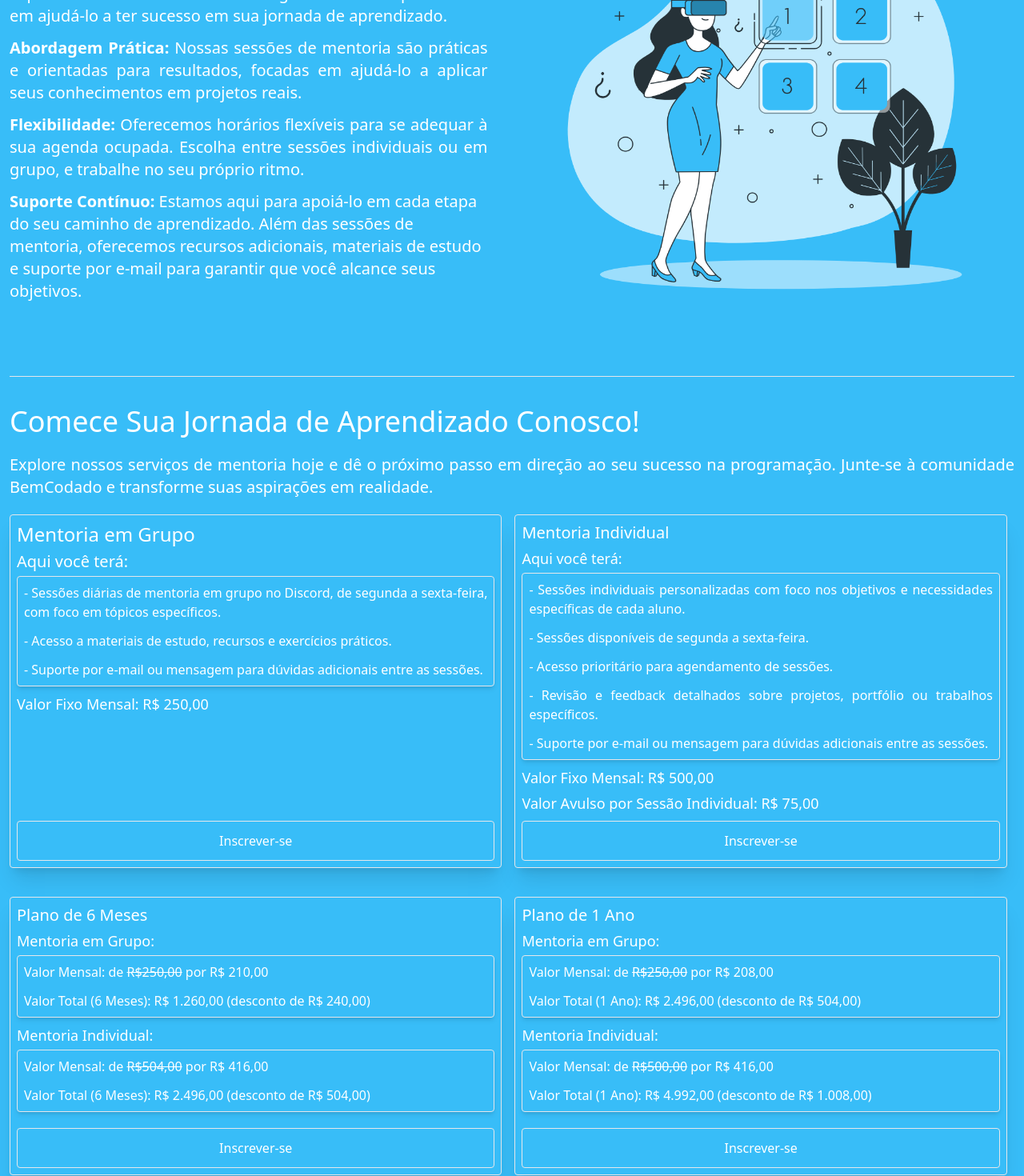
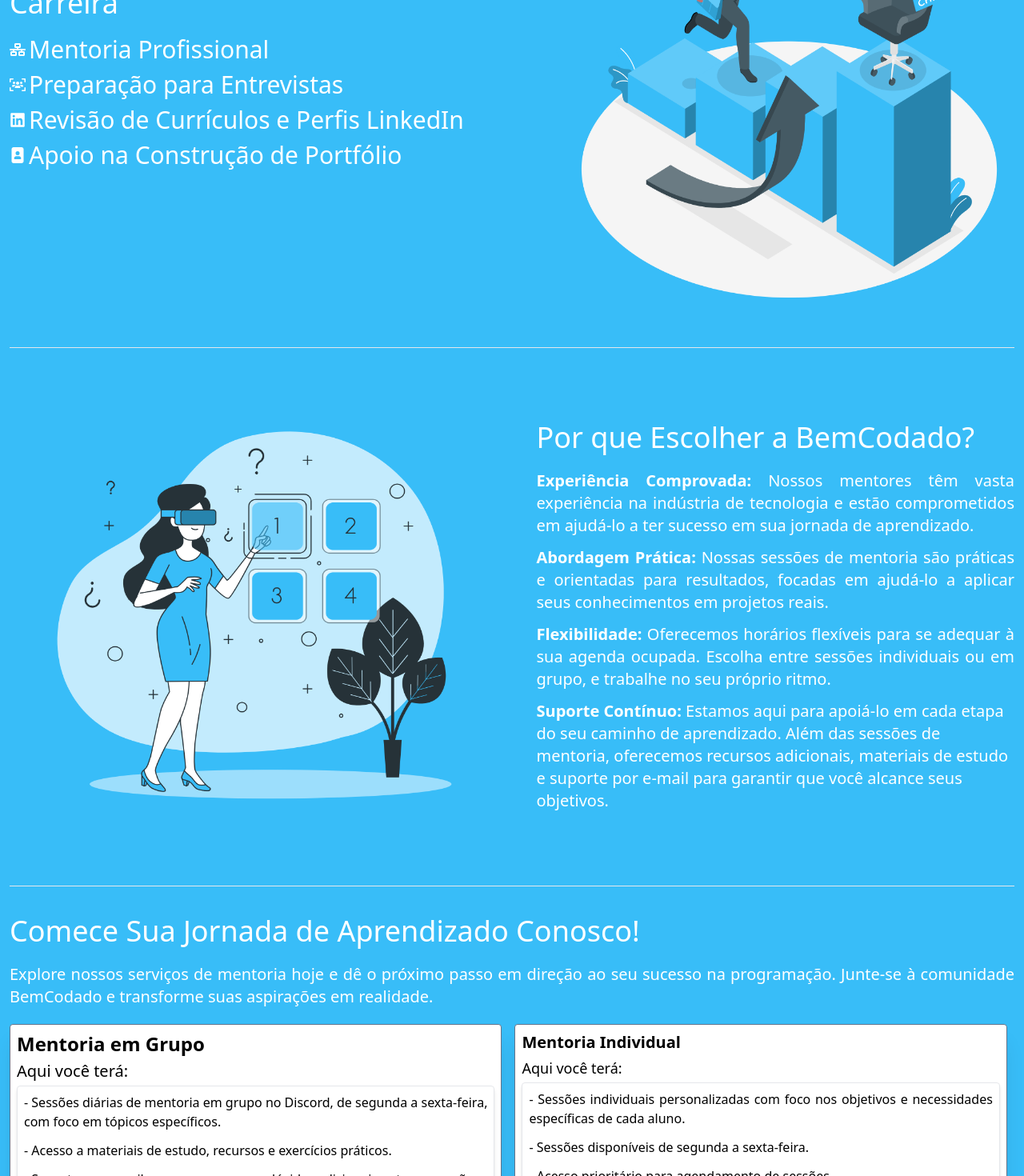
Before and after one commit to claudiocassimiro/bemcodado-mentorias, a Next.js app: page / in a window 1280 px wide. Shown: the part 1600-3070 px from the top of the page at 80% size. Built offline with nearby package versions, Linux system fonts and the light colour scheme.

Commit message:
refactor: add new section and add improvements on contrast of plans sections

```diff
--- a/src/app/page.tsx
+++ b/src/app/page.tsx
@@ -6,6 +6,9 @@
   FaReact,
   FaNodeJs,
   FaDatabase,
+  FaImagePortrait,
+  FaNetworkWired,
+  FaUsersViewfinder,
 } from "react-icons/fa6";
 import { SiHtmx } from "react-icons/si";
 
@@ -154,6 +157,64 @@
           </div>
         </section>
         <hr />
+        <section className="flex flex-col mb-9">
+          {/* A div abaixo vai servir para Mobile */}
+          <div className="flex flex-col lg:hidden">
+            <h2 className="text-2xl md:text-3xl my-5">Carreira</h2>
+            <div className="relative w-72 h-72 self-center md:w-96 md:h-96">
+              <Image
+                src="/images/homem-progredindo-na-carreira.png"
+                alt="pessoas em colaboração"
+                fill
+              />
+            </div>
+            <ul className="flex flex-col gap-2 md:text-2xl">
+              <li className="flex items-center gap-1">
+                <FaNetworkWired size="20" /> Mentoria Profissional
+              </li>
+              <li className="flex items-center gap-1">
+                <FaUsersViewfinder size="20" /> Preparação para Entrevistas
+              </li>
+              <li className="flex items-center gap-1">
+                <FaLinkedin size="20" /> Revisão de Currículos e Perfis LinkedIn
+              </li>
+              <li className="flex items-center gap-1">
+                <FaImagePortrait size="20" /> Apoio na Construção de Portfólio
+              </li>
+            </ul>
+          </div>
+          {/* A div abaixo vai servir para Desktop */}
+          <div className="hidden lg:flex lg:items-center lg:gap-10">
+            <div className="w-[60%]">
+              <h2 className="text-2xl md:text-3xl lg:text-4xl mb-5">
+                Carreira
+              </h2>
+              <ul className="flex flex-col gap-2 lg:text-3xl">
+                <li className="flex items-center gap-1">
+                  <FaNetworkWired size="20" /> Mentoria Profissional
+                </li>
+                <li className="flex items-center gap-1">
+                  <FaUsersViewfinder size="20" /> Preparação para Entrevistas
+                </li>
+                <li className="flex items-center gap-1">
+                  <FaLinkedin size="20" /> Revisão de Currículos e Perfis
+                  LinkedIn
+                </li>
+                <li className="flex items-center gap-1">
+                  <FaImagePortrait size="20" /> Apoio na Construção de Portfólio
+                </li>
+              </ul>
+            </div>
+            <div className="relative self-center w-[650px] h-[600px]">
+              <Image
+                src="/images/homem-progredindo-na-carreira.png"
+                alt="pessoas em colaboração"
+                fill
+              />
+            </div>
+          </div>
+        </section>
+        <hr />
         <section className="flex my-9">
           {/* A div abaixo vai servir para Mobile */}
           <div className="flex flex-col lg:hidden">
@@ -195,6 +256,13 @@
           </div>
           {/* A div abaixo vai servir para Desktop */}
           <div className="hidden lg:flex lg:justify-center lg:items-center lg:gap-10">
+            <div className="relative self-center w-[650px] h-[600px]">
+              <Image
+                src="/images/mulher-escolhendo.png"
+                alt="pessoas em fazendo uma escolha"
+                fill
+              />
+            </div>
             <div className="w-[50%]">
               <h2 className="text-2xl md:text-3xl lg:text-4xl mb-5">
                 Por que Escolher a BemCodado?
@@ -225,13 +293,6 @@
                 </li>
               </ul>
             </div>
-            <div className="relative self-center w-[650px] h-[600px]">
-              <Image
-                src="/images/mulher-escolhendo.png"
-                alt="pessoas em fazendo uma escolha"
-                fill
-              />
-            </div>
           </div>
         </section>
         <hr />
@@ -245,9 +306,9 @@
             BemCodado e transforme suas aspirações em realidade.
           </p>
           <div className="lg:flex lg:flex-wrap lg:gap-4">
-            <section className="flex flex-col justify-between mb-5 border rounded p-2 lg:lg:w-[49%] shadow-xl">
+            <section className="flex flex-col justify-between mb-5 border border-slate-500 rounded p-2 lg:lg:w-[49%] shadow-xl bg-white text-black">
               <div>
-                <h2 className="text-2xl mb-1">Mentoria em Grupo</h2>
+                <h2 className="text-2xl mb-1 font-bold">Mentoria em Grupo</h2>
                 <p className="text-xl mb-1">Aqui você terá:</p>
                 <ul className="flex flex-col gap-3 border rounded p-2 shadow-md mb-2">
                   <li className="text-justify">
@@ -267,13 +328,13 @@
               </div>
               <a
                 href="mailto:claudioletras2019@gmail.com?subject=Quero saber mais sobre a Mentoria em Grupo&body=Mentoria%20em%20Grupo%0A%0AAqui%20você%20terá%3A%0A%0A- Sessões%20diárias%20de%20mentoria%20em%20grupo%20no%20Discord%2C%20de%20segunda%20a%20sexta-feira%2C%20com%20foco%20em%20tópicos%20específicos.%0A- Acesso%20a%20materiais%20de%20estudo%2C%20recursos%20e%20exercícios%20práticos.%0A- Suporte%20por%20e-mail%20ou%20mensagem%20para%20dúvidas%20adicionais%20entre%20as%20sessões.%0A%0AValor%20Fixo%20Mensal%3A%20R%24%20250%2C00"
-                className="border block rounded p-3 w-full text-center transition delay-180 hover:bg-sky-500"
+                className="border block rounded p-3 w-full text-center transition delay-180 text-white bg-sky-400 hover:bg-sky-500"
               >
                 Inscrever-se
               </a>
             </section>
-            <section className="mb-5 border rounded p-2 lg:w-[49%] shadow-xl">
-              <h2 className="text-xl mb-1">Mentoria Individual</h2>
+            <section className="mb-5 border border-slate-500 rounded p-2 lg:w-[49%] shadow-xl bg-white text-black">
+              <h2 className="text-xl mb-1 font-bold">Mentoria Individual</h2>
               <p className="text-lg mb-1">Aqui você terá:</p>
               <ul className="flex flex-col gap-3 border rounded p-2 shadow-md mb-2">
                 <li className="text-justify">
@@ -301,13 +362,13 @@
               </p>
               <a
                 href="mailto:claudioletras2019@gmail.com?subject=Quero%20saber%20mais%20sobre%20a%20Mentoria%20Individual&body=Mentoria%20Individual%0A%0AAqui%20você%20terá%3A%0A%0A- Sessões%20individuais%20personalizadas%20com%20foco%20nos%20objetivos%20e%20necessidades%20específicas%20de%20cada%20aluno.%0A- Sessões%20disponíveis%20de%20segunda%20a%20sexta-feira.%0A- Acesso%20prioritário%20para%20agendamento%20de%20sessões.%0A- Revisão%20e%20feedback%20detalhados%20sobre%20projetos%2C%20portfólio%20ou%20trabalhos%20específicos.%0A- Suporte%20por%20e-mail%20ou%20mensagem%20para%20dúvidas%20adicionais%20entre%20as%20sessões.%0A%0AValor%20Fixo%20Mensal%3A%20R%24%20500%2C00%0AValor%20Avulso%20por%20Sessão%20Individual%3A%20R%24%2075%2C00"
-                className="border block rounded p-3 w-full text-center transition delay-180 hover:bg-sky-500"
+                className="border block rounded p-3 w-full text-center transition delay-180 text-white bg-sky-400 hover:bg-sky-500"
               >
                 Inscrever-se
               </a>
             </section>
-            <section className="mb-5 border rounded p-2 lg:w-[49%] shadow-xl">
-              <h2 className="text-xl mb-1">Plano de 6 Meses</h2>
+            <section className="mb-5 border border-slate-500 rounded p-2 lg:w-[49%] shadow-xl bg-white text-black">
+              <h2 className="text-xl mb-1 font-bold">Plano de 6 Meses</h2>
               <p className="text-lg mb-1">Mentoria em Grupo:</p>
               <ul className="flex flex-col gap-3 border rounded p-2 shadow-md mb-2">
                 <li className="text-justify">
@@ -330,13 +391,13 @@
               </ul>
               <a
                 href="mailto:claudioletras2019@gmail.com?subject=Quero%20assinar%20o%20plano%20de%206%20meses&body=Plano%20de%206%20Meses%0A%0AMentoria%20em%20Grupo%3A%0A%0A- Valor Mensal%3A%20de%20R%24%20250%2C00%20por%20R%24%20210%2C00%0A- Valor Total%20%286%20Meses%29%3A%20R%24%201.260%2C00%20%28desconto%20de%20R%24%20240%2C00%29%0A%0AMentoria%20Individual%3A%0A%0A- Valor Mensal%3A%20de%20R%24%20504%2C00%20por%20R%24%20416%2C00%0A- Valor Total%20%286%20Meses%29%3A%20R%24%202.496%2C00%20%28desconto%20de%20R%24%20504%2C00%29"
-                className="border block rounded p-3 w-full text-center transition delay-180 hover:bg-sky-500"
+                className="border block rounded p-3 w-full text-center transition delay-180 text-white bg-sky-400 hover:bg-sky-500"
               >
                 Inscrever-se
               </a>
             </section>
-            <section className="mb-5 border rounded p-2 lg:w-[49%] shadow-xl">
-              <h2 className="text-xl mb-1">Plano de 1 Ano</h2>
+            <section className="mb-5 border border-slate-500 rounded p-2 lg:w-[49%] shadow-xl bg-white text-black">
+              <h2 className="text-xl mb-1 font-bold">Plano de 1 Ano</h2>
               <p className="text-lg mb-1">Mentoria em Grupo:</p>
               <ul className="flex flex-col gap-3 border rounded p-2 shadow-md mb-2">
                 <li className="text-justify">
@@ -359,7 +420,7 @@
               </ul>
               <a
                 href="mailto:claudioletras2019@gmail.com?subject=Quero%20assinar%20o%20plano%20de%201%20ano&body=Plano%20de%201%20Ano%0A%0AMentoria%20em%20Grupo%3A%0A%0A- Valor Mensal%3A%20de%20R%24%20250%2C00%20por%20R%24%20208%2C00%0A- Valor Total%20%281%20Ano%29%3A%20R%24%202.496%2C00%20%28desconto%20de%20R%24%20504%2C00%29%0A%0AMentoria%20Individual%3A%0A%0A- Valor Mensal%3A%20de%20R%24%20500%2C00%20por%20R%24%20416%2C00%0A- Valor Total%20%281%20Ano%29%3A%20R%24%204.992%2C00%20%28desconto%20de%20R%24%201.008%2C00%29"
-                className="border block rounded p-3 w-full text-center transition delay-180 hover:bg-sky-500"
+                className="border block rounded p-3 w-full text-center transition delay-180 text-white bg-sky-400 hover:bg-sky-500"
               >
                 Inscrever-se
               </a>
```
